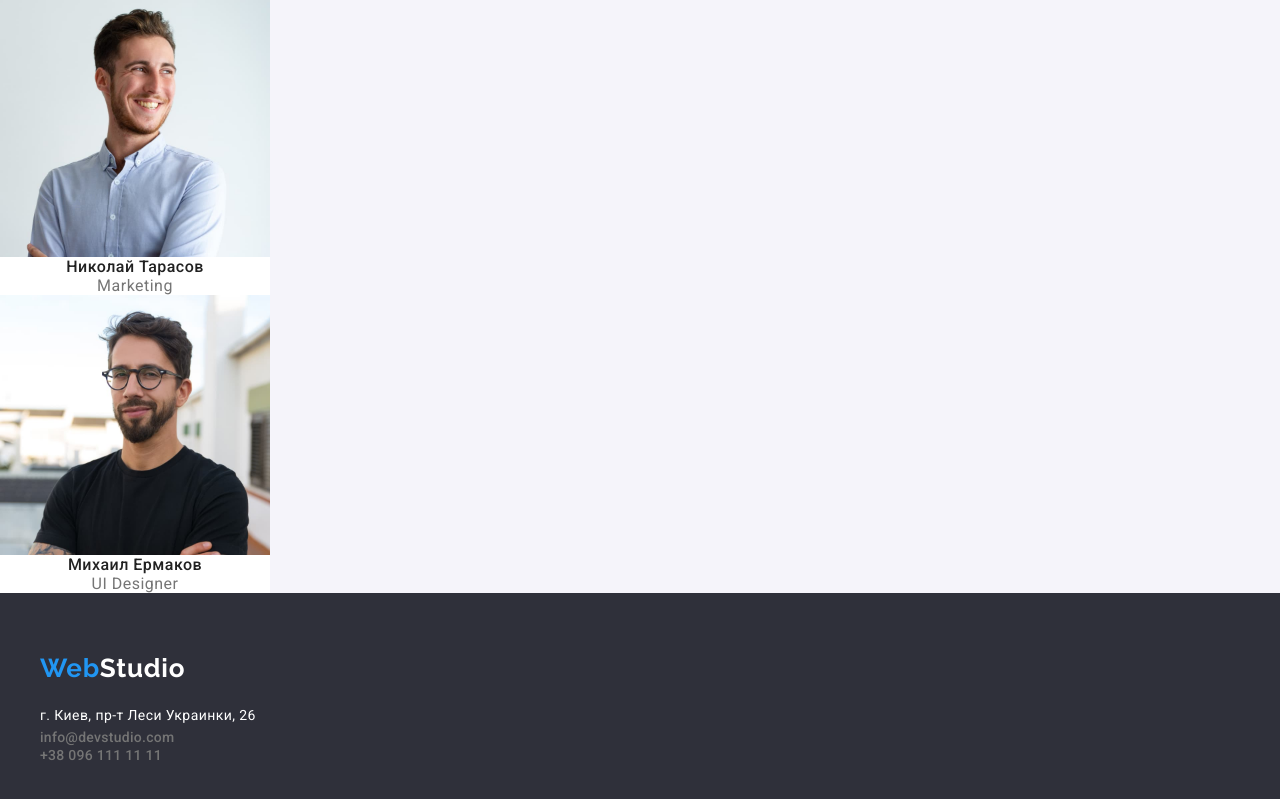
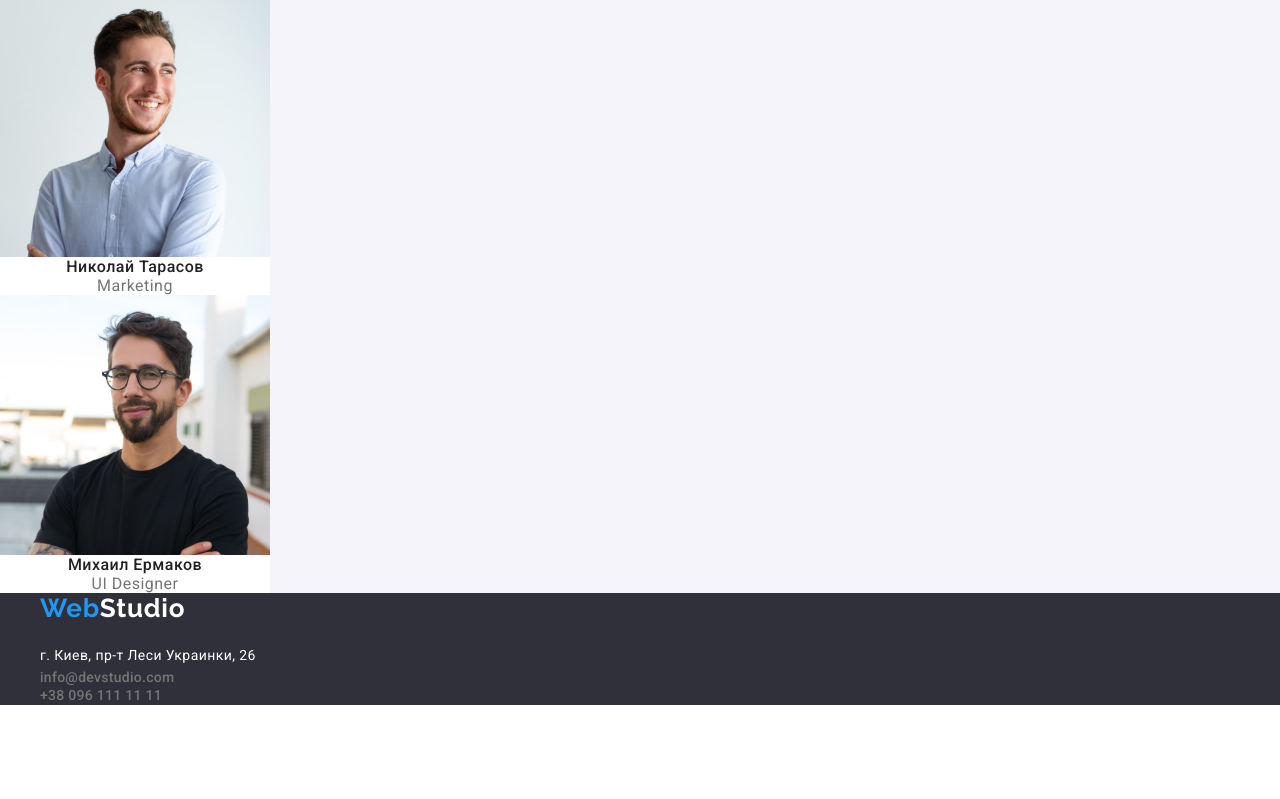
Before and after one commit to AnastasiyaMakarenko/goit-markup-hw-03, a plain HTML site: page index.html in a window 1280 px wide. Shown: the part 2404-3203 px from the top of the page. After the commit the page ends 3109 px from the top, so only its background shows below. Drawn offline with nearby package versions, Linux system fonts and the light colour scheme.

Commit message:
Добавляет стили для adress

```diff
--- a/css/styles.css
+++ b/css/styles.css
@@ -273,14 +273,11 @@ p {
 
 .site-footer {
   background-color: var(--secondary-background-color-dark);
-  width: auto;
 }
 
 .container-footer {
   margin-left: auto;
   margin-right: auto;
-  padding-top: 60px;
-  padding-bottom: 60px;
   width: 1200px;
 }
 
@@ -305,6 +302,7 @@ p {
 }
 
 .address-contacts-link {
+  padding-bottom: 9px;
   font-family: var(--primary-font-family);
   font-weight: 400;
   font-style: normal;
```
